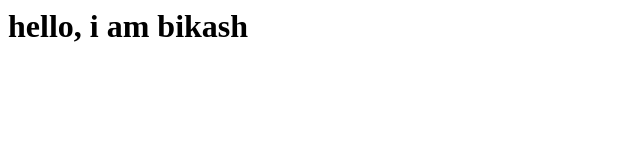
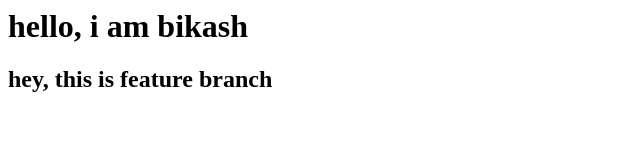
Before and after one commit to bikash-kumar-kc/LocalRepo, a plain HTML site: page index.html in a window 1280 px wide. Shown: the whole page, without its empty margins (0-640 px from the left). Drawn offline with Linux system fonts and the light colour scheme.

Commit message:
on feature branch

```diff
--- a/index.html
+++ b/index.html
@@ -1 +1,2 @@
 <h1>hello, i am bikash</h1>
+<h2>hey, this is feature branch</h2>
```
